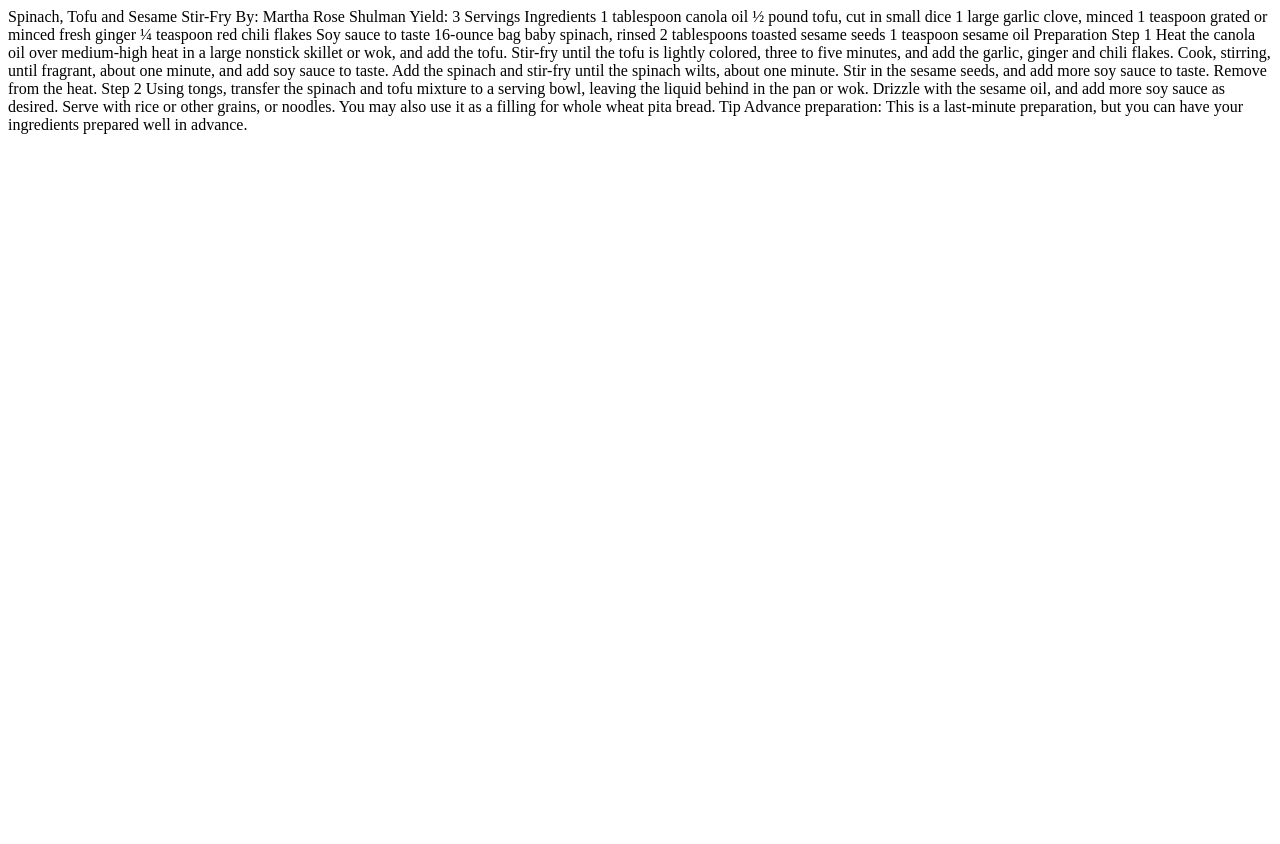
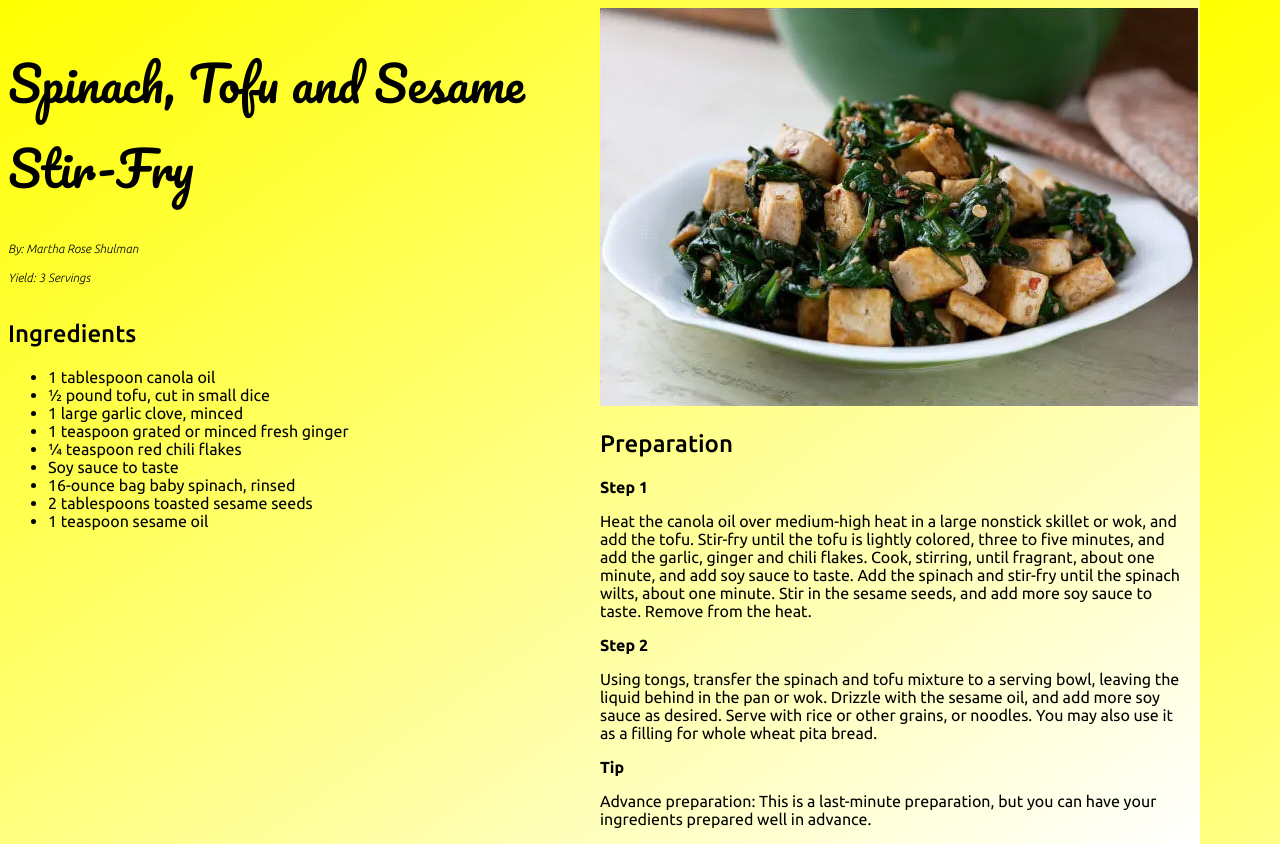
Before and after one commit to frank-lvxa/exercise7, a plain HTML site: page index.html in a window 1280 px wide. Before the commit the page ends 800 px from the top, so only its background shows below. Drawn offline with Linux system fonts and the light colour scheme.

Commit message:
typography

```diff
--- a/index.html
+++ b/index.html
@@ -1,30 +1,118 @@
 <!--This receipe is taken from https://cooking.nytimes.com/recipes/1012494-spinach-tofu-and-sesame-stir-fry -->
+<!DOCTYPE html>
+<html lang="en-ca">
+<head>
+  <title>Exercise 5: CSS Layout</title>
+  <meta charset="utf-8">
+    <!-- Made by <Frank Le> on <7/3/2025> -->
+  <link rel="preconnect" href="https://fonts.googleapis.com">
+  <link rel="preconnect" href="https://fonts.gstatic.com" crossorigin>
+  <link href="https://fonts.googleapis.com/css2?family=Pacifico&family=Ubuntu:ital,wght@0,400;0,500;0,700;1,300&display=swap" rel="stylesheet">
+</head>
+<style>
 
+  html {
+    background-image: linear-gradient(to bottom right, yellow, white);
+    width: 1200px;
+    font-size: 16px;
+  }
+  .container {
+    width: 100%;
+    display: block;
+  }
 
+  .left-column {
+    width: 50%;
+    float: left;
+  }
 
-Spinach, Tofu and Sesame Stir-Fry
-By: Martha Rose Shulman
-Yield: 3 Servings
+  .right-column {
+    width: 50%;
+    float: right;
+  }
+  h1 {
+  font-family: "Pacifico", cursive;
+  font-weight: 400;
+  font-style: normal;
+  font-size: 3em;
+  }
 
-Ingredients
+  p, li {
+  font-family: "Ubuntu", sans-serif;
+  font-weight: 400;
+  font-style: normal;
+  font-size: 1em;
+  }
 
-1 tablespoon canola oil
-½ pound tofu, cut in small dice
-1 large garlic clove, minced
-1 teaspoon grated or minced fresh ginger
-¼ teaspoon red chili flakes
-Soy sauce to taste
-16-ounce bag baby spinach, rinsed
-2 tablespoons toasted sesame seeds
-1 teaspoon sesame oil
+  h2 {
+  font-family: "Ubuntu", sans-serif;
+  font-weight: 500;
+  font-style: normal;
+  font-size: 1.5em;
+  }
 
-Preparation
+  h3 {
+  font-family: "Ubuntu", sans-serif;
+  font-weight: 700;
+  font-style: normal;
+  font-size: 1em;
+  }
 
-Step 1
+  h4 {
+  font-family: "Ubuntu", sans-serif;
+  font-weight: 300;
+  font-style: italic;
+  font-size: 0.75em;
+}
+</style>
+<body>
+  <div class="container">
+
+    <div class="left-column">
+<h1>Spinach, Tofu and Sesame Stir-Fry</h1>
+<h4>By: Martha Rose Shulman</h4>
+<h4>Yield: 3 Servings</h4>
+    </div>
+
+    <div class="right-column">
+<img src="recipe-photo-Enhanced-SR.jpg" alt="Recipe Image" style="width:598px;height:398px;">
+    </div>
+
+    <div class="left-column">
+<h2>Ingredients</h2>
+<p>
+  <ul>
+<li>1 tablespoon canola oil</li>
+<li>½ pound tofu, cut in small dice</li>
+<li>1 large garlic clove, minced</li>
+<li>1 teaspoon grated or minced fresh ginger</li>
+<li>¼ teaspoon red chili flakes</li>
+<li>Soy sauce to taste</li>
+<li>16-ounce bag baby spinach, rinsed</li>
+<li>2 tablespoons toasted sesame seeds</li>
+<li>1 teaspoon sesame oil</li>
+  </ul>
+</p>
+    </div>
+
+    <div class="right-column">
+<h2>Preparation</h2>
+
+<h3>Step 1</h3>
+<p>
 Heat the canola oil over medium-high heat in a large nonstick skillet or wok, and add the tofu. Stir-fry until the tofu is lightly colored, three to five minutes, and add the garlic, ginger and chili flakes. Cook, stirring, until fragrant, about one minute, and add soy sauce to taste. Add the spinach and stir-fry until the spinach wilts, about one minute. Stir in the sesame seeds, and add more soy sauce to taste. Remove from the heat.
+</p>
 
-Step 2
+<h3>Step 2</h3>
+<p>
 Using tongs, transfer the spinach and tofu mixture to a serving bowl, leaving the liquid behind in the pan or wok. Drizzle with the sesame oil, and add more soy sauce as desired. Serve with rice or other grains, or noodles. You may also use it as a filling for whole wheat pita bread.
+</p>
 
-Tip
+<h3>Tip</h3>
+<p>
 Advance preparation: This is a last-minute preparation, but you can have your ingredients prepared well in advance.
+</p>
+  </div>
+  </div>
+  </body>
+</html>
```
